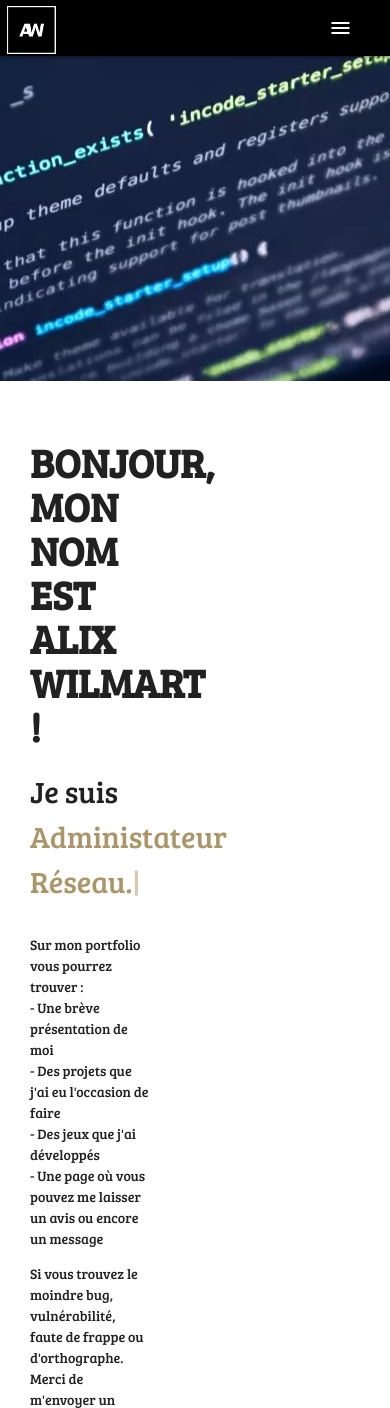
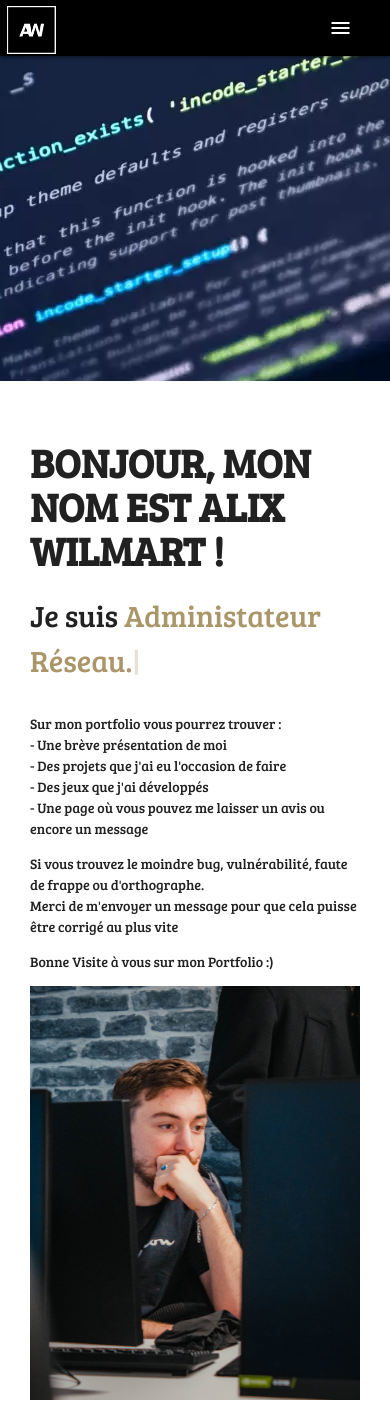
Before and after one commit to TherestyGit/big-project-guardia1, a PHP site: page / in a window 390 px wide. Shown: the top 1408 px of the page. Run offline with PHP 8.4, Linux system fonts and the light colour scheme; data that the repository does not hold is empty.

Commit message:
Responsive page about

```diff
--- a/css/style.css
+++ b/css/style.css
@@ -123,6 +123,12 @@ button{
 
 .home-content{
     width: 40% !important;
+}
+
+@media only screen and (max-width: 1024px) {
+    .home-content {
+        width: auto!important;
+    }
 }
 
 .parallax-home{
```
